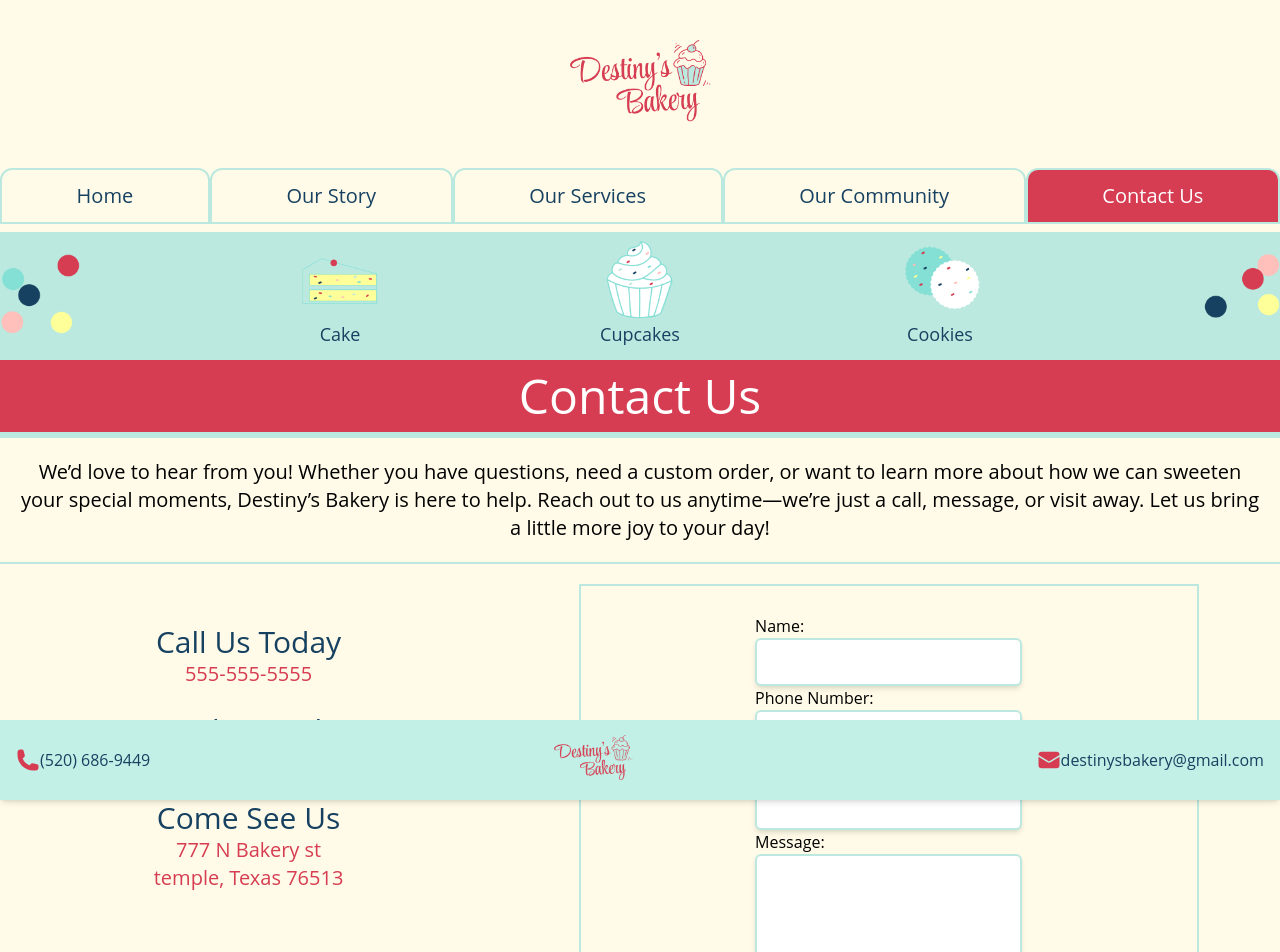
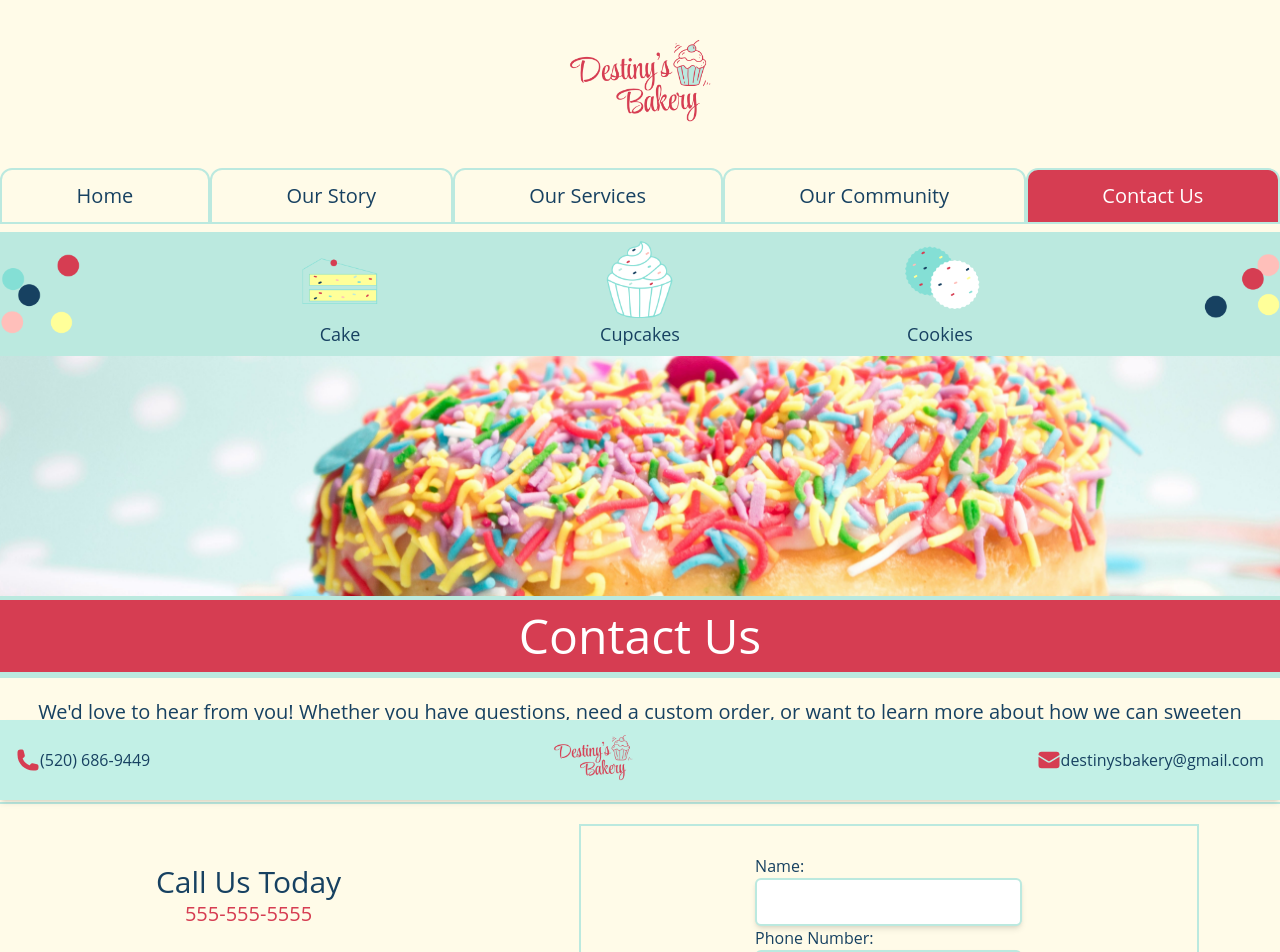
Before and after one commit to Shandea/destinys, a React (Create React App) app: page /contact in a window 1280 px wide. Shown: the top 952 px of the page. Built offline with nearby package versions, Linux system fonts and the light colour scheme.

Commit message:
refactored contact and contact form

```diff
--- a/src/Utilities/helpers.js
+++ b/src/Utilities/helpers.js
@@ -226,6 +226,18 @@ const data = {
 
   visionBlurbText:
     "Our vision is to be a bakery that not only fills hearts with happiness and homes with sweetness but also fosters kindness and community by using our passion for baking to make a meaningful difference.",
+
+  contactBlurbText:
+    "We'd love to hear from you! Whether you have questions, need a custom order, or want to learn more about how we can sweeten your special moments, Destiny's Bakery is here to help. Reach out to us anytime—we're just a call, message, or visit away. Let us bring a little more joy to your day!",
+
+  aboutBlurbOne:
+    "Destiny's Bakery was born from a lifelong love of family, connection, and community. Growing up, Destiny was always surrounded by family and friends, gathered together in the kitchen-a space where love and laughter filled the air. Her home was a welcoming haven, especially during the holidays, where the doors were open to anyone needing a warm meal, a full heart, and cherished memories. Every meaningful moment seemed to start in the kitchen, where bonds were strengthened, and lives were touched.",
+
+  aboutBlurbTwo:
+    "Destiny quickly realized her passion for creating moments of connection and joy through baking. She discovered that by filling bellies, she could also fill hearts. Guided by the values instilled in her from a home that embraced those in need, Destiny has made it her mission to give back to her community. At the end of each day, she donates all unsold products to local shelters and organizations that serve those experiencing hunger. Beyond that, she actively helps raise funds for individuals and families in need, ensuring her community thrives together.",
+
+  aboutBlurbThree:
+    "Through Destiny's Bakery, she combines her love of baking with her dedication to spreading joy, fostering connection, and giving back. Every loaf, pastry, and cake is baked with the intention of creating not just delicious treats but also opportunities for love, kindness, and community to flourish.",
 };
 
 export default data;
--- a/src/Views/Components/ContactForm.jsx
+++ b/src/Views/Components/ContactForm.jsx
@@ -32,7 +32,7 @@ const ContactForm = () => {
     <>
       <div className="border-2 border-accentAqua p-2 md:w-1/2 flex flex-col items-center justify-center">
         <form onSubmit={sendEmail} ref={form} className="my-5">
-          <label>
+          <label className="text-primaryBlue">
             Name:
             <input
               type="text"
@@ -42,17 +42,17 @@ const ContactForm = () => {
               className="input"
             />
           </label>
-          <label>
+          <label className="text-primaryBlue">
             Phone Number:
             <input
-              type="number"
+              type="tel"
               name="phonenumber"
               value={phonenumber}
               onChange={(e) => setPhonenumber(e.target.value)}
               className="input"
             />
           </label>
-          <label>
+          <label className="text-primaryBlue">
             Email:
             <input
               type="email"
@@ -62,13 +62,13 @@ const ContactForm = () => {
               className="input"
             />
           </label>
-          <label>
+          <label className="text-primaryBlue">
             Message:
             <textarea
               name="message"
               value={message}
               onChange={(e) => setMessage(e.target.value)}
-              className="textarea"
+              className="textarea resize-none"
             />
           </label>
           <div className="py-5 flex justify-center">
--- a/src/Views/Pages/About.jsx
+++ b/src/Views/Pages/About.jsx
@@ -1,4 +1,5 @@
 import Banner from "../Components/Banner";
+
 
 import cupCakeBanner from "../../Assets/Images/BannerImages/CupCakePastel.jpg";
 const About = () => {
--- a/src/Views/Pages/Contact.jsx
+++ b/src/Views/Pages/Contact.jsx
@@ -3,13 +3,20 @@ import ContactInfo from "../Components/ContactInfo";
 import Title from "../Components/Title";
 import Blurb from "../Components/Blurb";
 
+import Banner from "../Components/Banner";
+import contactBannerPic from "../../Assets/Images/BannerImages/ContactBanner.jpg";
+
+import data from "../../Utilities/helpers";
+
 const Contact = () => {
+  const blurbText = data.contactBlurbText;
   return (
     <>
+      <Banner src={contactBannerPic} alt="donut with sprinkles" />
       <div className="flex flex-col">
         <Title text="Contact Us" />
         <div className="border-y-2 border-accentAqua">
-          <Blurb text="We’d love to hear from you! Whether you have questions, need a custom order, or want to learn more about how we can sweeten your special moments, Destiny’s Bakery is here to help. Reach out to us anytime—we’re just a call, message, or visit away. Let us bring a little more joy to your day!" />
+          <Blurb text={blurbText} textColor="text-primaryBlue" />
         </div>
         <div className="flex flex-col md:flex-row p-5 space-x-10 justify-around">
           <ContactInfo />
```
